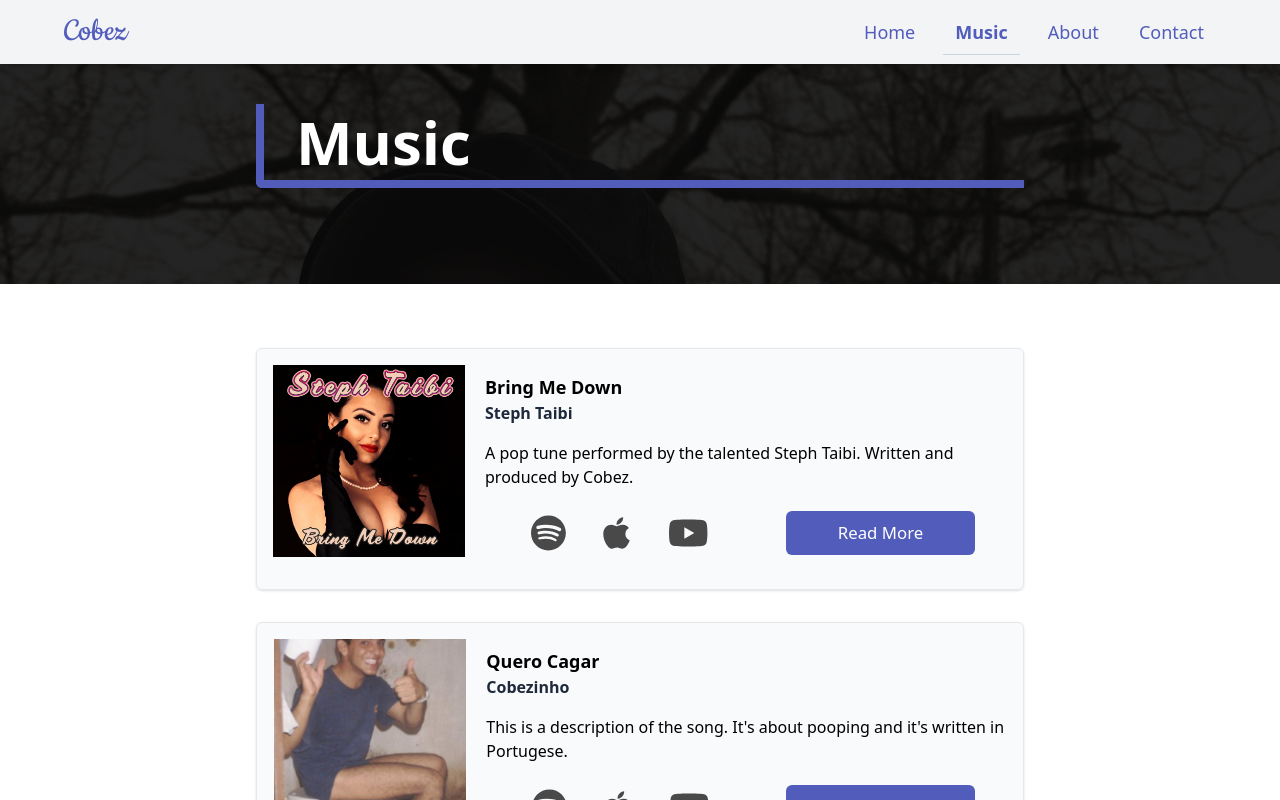
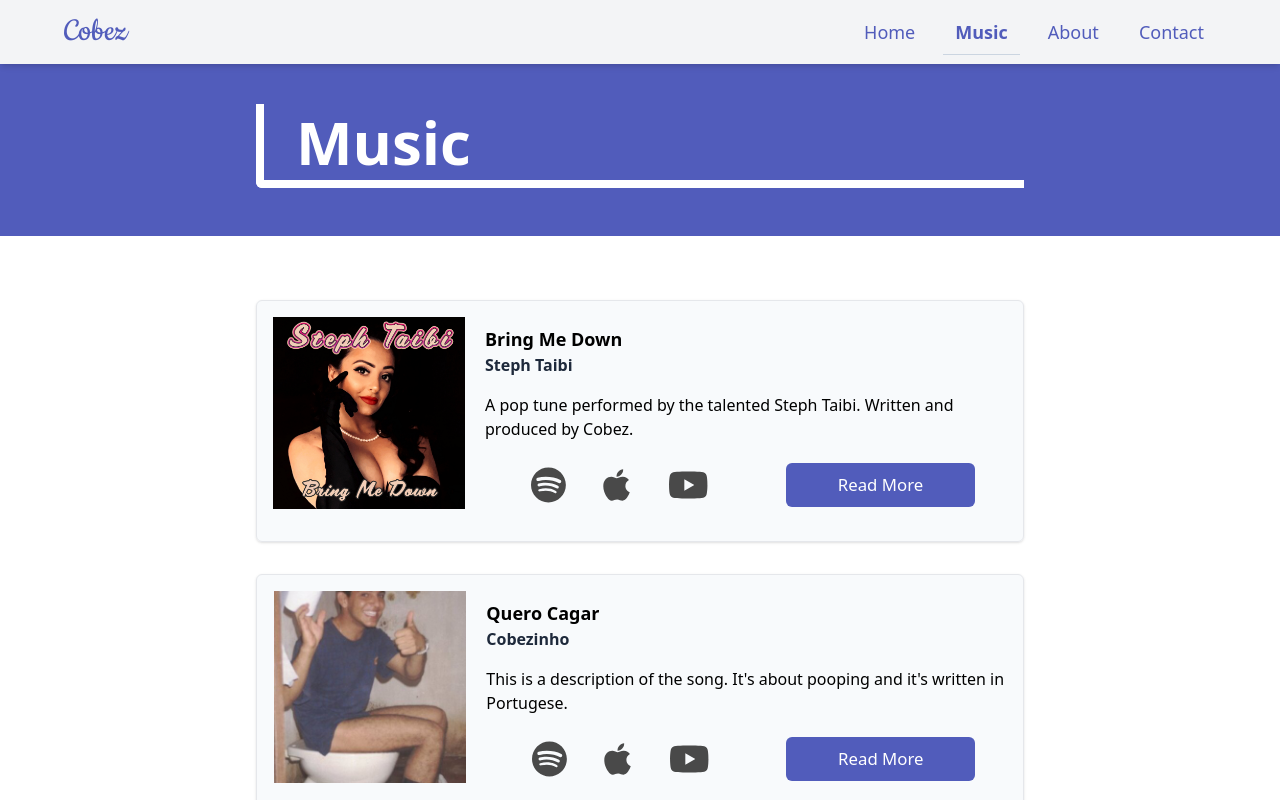
Before and after one commit to jcobert/cobez-music, a Next.js app: page /music in a window 1280 px wide. Shown: the top 800 px of the page. Built offline with nearby package versions, Linux system fonts and the light colour scheme; a web font is replaced by a local one.

Commit message:
improve visual design

```diff
--- a/components/Heading.jsx
+++ b/components/Heading.jsx
@@ -1,7 +1,7 @@
 function Heading(props) {
   return (
     <div className={props.className}>
-      <div className="border-l-8 border-theme-primary border-b-8 rounded-bl-md">
+      <div className="border-l-8 border-white border-b-white border-b-8 rounded-bl-md">
         <h1 className="text-left pl-2 md:text-left md:pl-8 text-white text-6xl font-bellotaHeading font-bold py-2">
           {props?.text}
         </h1>
--- a/pages/music.jsx
+++ b/pages/music.jsx
@@ -10,18 +10,18 @@ export default function Music({ songData }) {
   });
 
   return (
-    <div className="md:mt-10">
+    <div className="md:pt-10 bg-theme-primary">
       <Head>
         <title>Music | Cobez Music</title>
         <meta name="description" content="Official website of Cobez" />
         <link rel="icon" href="/favicon.ico" />
       </Head>
       {/* Heading */}
-      <section className="">
+      <section>
         <Heading className="w-11/12 max-w-3xl mx-auto" text="Music" />
       </section>
       {/* Songs */}
-      <section className="mt-12 md:mt-20 lg:mt-24 mx-auto bg-white py-4 md:py-16">
+      <section className="mt-8 md:mt-12 lg:mt-12 mx-auto bg-white py-4 pb-12 md:py-16">
         <div className="mx-auto max-w-3xl border-theme-secondary rounded-md px-4 md:p-0">
           <div className="flex flex-col gap-y-8">
             {featuredSongs.map((item) => (
--- a/pages/music/[slug].jsx
+++ b/pages/music/[slug].jsx
@@ -31,7 +31,7 @@ function Music({ frontmatter, markdown }) {
   const body = markdown;
 
   return (
-    <div className="bg-white/95 pt-4 md:pt-8 pb-16 md:pb-2 min-h-screen">
+    <div className="bg-white/95 pt-4 md:pt-12 pb-16 md:pb-2 min-h-screen">
       <div className="flex flex-col md:flex-row gap-x-4 justify-center items-center">
         {/* Album artwork */}
         <div className="w-8/12 sm:w-6/12 md:w-4/12 max-w-xs p-4">
```
